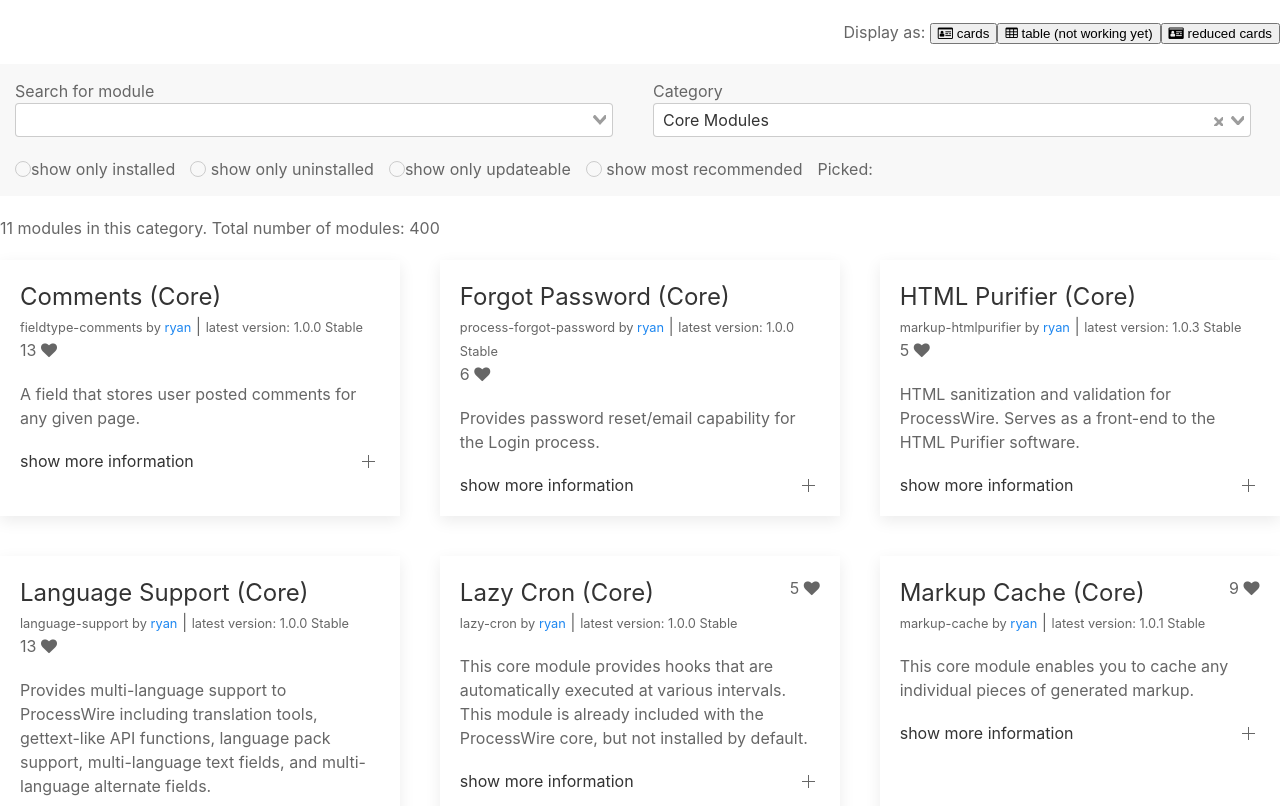
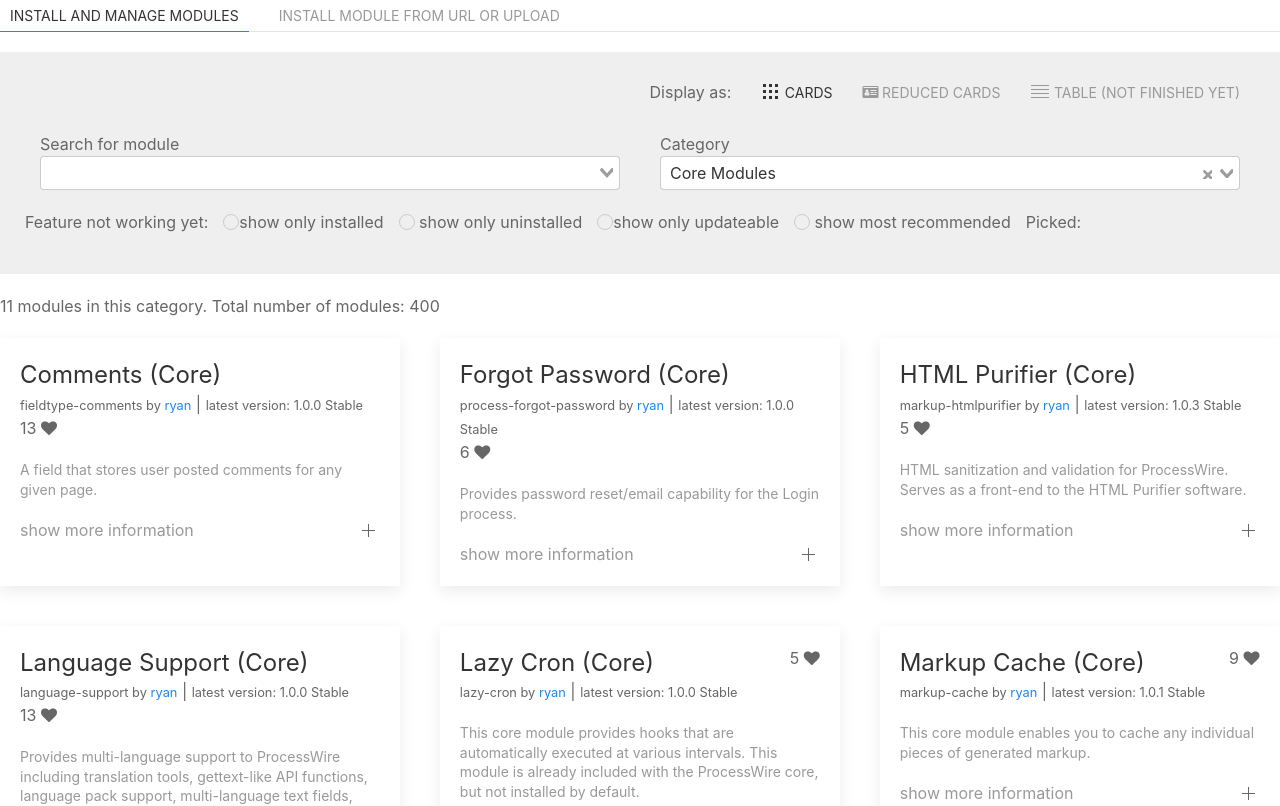
Before and after one commit to jmartsch/processwire-modules-manager2, a Vue app: page / in a window 1280 px wide. Shown: the top 806 px of the page. Built offline with nearby package versions, Linux system fonts and the light colour scheme.

Commit message:
add tabs add placeholder to install module from url fix table display

```diff
--- a/public/index.html
+++ b/public/index.html
@@ -6,9 +6,11 @@
   <meta http-equiv="X-UA-Compatible" content="IE=edge">
   <meta name="viewport" content="width=device-width,initial-scale=1.0">
   <link rel="icon" href="<%= BASE_URL %>favicon.ico">
-  <link rel="stylesheet" href="https://cdnjs.cloudflare.com/ajax/libs/uikit/3.0.3/css/uikit.css">
-  <script src="https://cdnjs.cloudflare.com/ajax/libs/uikit/3.0.3/js/uikit.min.js"></script>
-  <title>VueModulesManager</title>
+  <link rel="stylesheet" href="https://cdnjs.cloudflare.com/ajax/libs/uikit/3.3.1/css/uikit.css">
+  <script src="https://cdnjs.cloudflare.com/ajax/libs/uikit/3.3.1/js/uikit.min.js"></script>
+    <script src="https://cdn.jsdelivr.net/npm/uikit@3.3.1/dist/js/uikit-icons.min.js"></script>
+
+    <title>VueModulesManager</title>
   <link rel="stylesheet" href="https://fonts.googleapis.com/css?family=Roboto:100,300,400,500,700,900">
   <link rel="stylesheet" href="https://stackpath.bootstrapcdn.com/font-awesome/4.7.0/css/font-awesome.min.css">
 </head>
--- a/src/App.vue
+++ b/src/App.vue
@@ -1,28 +1,51 @@
 <template>
     <div id="app">
-        <div class="uk-margin-top uk-text-right" uk-margin>
+        <ul uk-tab>
+            <li class="uk-active">
+                <a href="#module-manager-install-from-url">Install and manage modules</a>
+            </li>
+            <li>
+                <a href="#module-manager-options">Install module from URL or upload</a>
+            </li>
+        </ul>
+
+        <div class="uk-switcher">
+            <div class="module-manager-options uk-padding uk-padding-remove-top" id="module-manager-options">
+                <div class="uk-navbar-container uk-navbar-transparent" uk-navbar>
+                    <div class="uk-navbar-right">
                         Display as:
-            <button
+                        <ul class="uk-navbar-nav">
+                            <li v-bind:class="{'uk-active' : layout==='cards'}">
+                                <a
                                         value="cards"
                                         @click="selectedLayout('cards')"
                                 >
-                <i class="fa fa-id-card-o"></i> cards
-            </button>
-            <button
-                    value="table"
-                    @click="selectedLayout('table')"
-            >
-                <i class="fa fa-table"></i> table (not working yet)
-            </button>
-            <button
+                                    <span uk-icon="grid"></span> cards
+                                </a>
+                            </li>
+                            <li v-bind:class="{'uk-active' : layout==='reducedCards'}">
+
+                                <a
                                         value="cards"
                                         @click="selectedLayout('reducedCards')"
                                 >
                                     <i class="fa fa-id-card"></i> reduced cards
-            </button>
+                                </a>
+                            </li>
+                            <li v-bind:class="{'uk-active' : layout==='table'}">
+                                <a
+                                        value="table"
+                                        @click="selectedLayout('table')"
+                                >
+                                    <span uk-icon="table"></span> table (not finished yet)
+                                </a>
+                            </li>
+
+                        </ul>
                     </div>
-        <div class="uk-alert">
-            <div class uk-grid>
+                </div>
+                <div class="">
+                    <div uk-grid>
                         <div class="uk-width-1-2@m">
                             <label>Search for module</label>
                             <v-select
@@ -44,6 +67,7 @@
                     </div>
                     <div class="uk-margin-top">
                         <div class="uk-grid-small uk-child-width-auto mt-10" uk-grid>
+                            Feature not working yet:
                             <label>
                                 <input type="radio" class="uk-radio" id="installed" value="installed" v-model="picked"/>show only installed
                             </label>
@@ -76,6 +100,20 @@
                             </label>
                             <span>Picked: {{ picked }}</span>
                         </div>
+                    </div>
+                </div>
+            </div>
+
+            <div id="module-manager-install-from-url" class="module-manager-options uk-padding">
+                <h3>Download and install a module from URL (not implemented yet)</h3>
+                <p>Download a ZIP file containing a module. If you download a module that is already installed, the installed version will be overwritten with the newly downloaded version.
+                </p>
+                <form class="uk-form-horizontal">
+                    <input type="text" name="module-url" class="uk-input uk-width-3-4" placeholder="URL of the module's zip file">
+                    <button type="submit" class="uk-button uk-button-primary">Install module</button>
+                </form>
+                <p class="uk-alert uk-alert-warning">Be absolutely certain that you trust the source of the ZIP file.</p>
+
             </div>
         </div>
         <div id="loadingIndicator" class="uk-card uk-card-default uk-card-body uk-card-small" v-if="isError || isLoading">
@@ -121,7 +159,7 @@
                                 <span class="fa fa-heart"></span>
                             </div>
                         </div>
-                        <p v-if="layout==='cards'">{{ module.summary }}</p>
+                        <p v-if="layout==='cards'" class="uk-text-meta">{{ module.summary }}</p>
 
                         <!--                    @TODO add information if this module is compatible with the current PW version -->
                         <p uk-margin>
@@ -135,7 +173,7 @@
                         <p v-if="module.dependencies" v-html="module.dependencies"></p>
                         <ul uk-accordion>
                             <li>
-                                <a class="uk-accordion-title" href="#">show more information</a>
+                                <a class="uk-accordion-title uk-text-meta" href="#">show more information</a>
                                 <div class="uk-accordion-content">
                                     <p v-if="layout==='reducedCards'">{{ module.summary }}</p>
                                     <p v-if="module.forum_url || module.project_url">
@@ -180,17 +218,22 @@
         <div v-if="layout==='table'">
             <v-data-table
                     :headers="headers"
-                    :items="modules"
+                    :items="list"
                     :disable-pagination="true"
+                    :hide-default-footer="true"
                     :fixed-header="true"
-                    :height="500"
                     :show-select="true"
                     class="elevation-1"
             >
                 <template v-slot:item.actions="{ item }">
-                    <!--                    {{item.actions}}-->
-                    <v-icon small class="mr-2" @click="editItem(item)">edit</v-icon>
-                    <v-icon small @click="deleteItem(item)">delete</v-icon>
+                    <ActionButtons
+                            v-for="action in item.actions"
+                            v-bind:key="action"
+                            v-bind:action="action"
+                            v-bind:module="item"
+                    ></ActionButtons>
+                    <!--                    <v-icon small class="mr-2" @click="editItem(item)">edit</v-icon>-->
+                    <!--                    <v-icon small @click="deleteItem(item)">delete</v-icon>-->
                 </template>
             </v-data-table>
 
@@ -209,11 +252,17 @@
         font-size: 1rem;
     }
 
-    #loadingIndicator{
+    #loadingIndicator {
         position: absolute;
         z-index: 999;
         top: 50%;
         left: 50%;
+    }
+
+    .module-manager-options {
+        background: #efefef;
+        /*padding: 0 10px 20px 10px;*/
+        margin-bottom: 20px;
     }
 </style>
 
```
Lines whose indentation alone changed are shown as unchanged.
